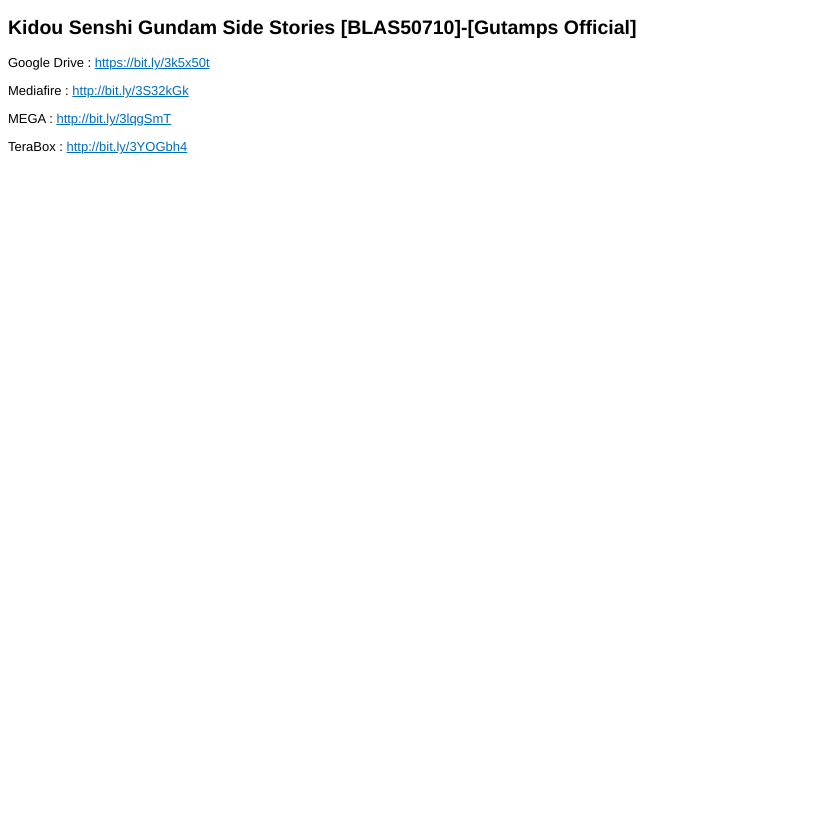
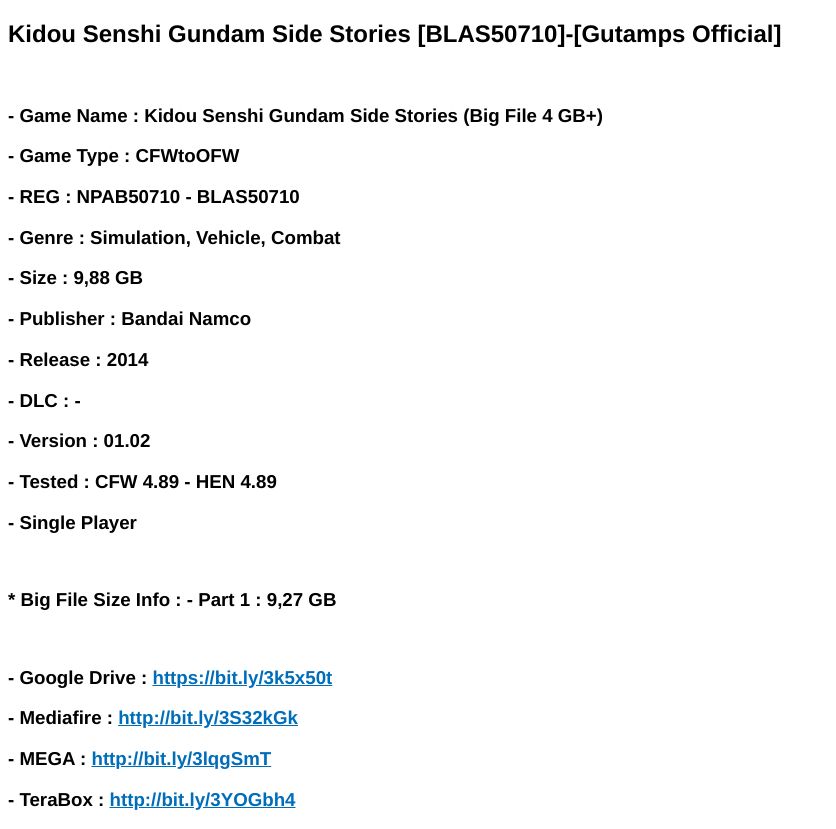
Before and after one commit to gutampsid/ksgssgodc.github.io, a plain HTML site: page index.html in a window 1280 px wide. Shown: the whole page, without its empty margins (0-836 px from the left). Before the commit the page ends 800 px from the top, so only its background shows below. Drawn offline with Linux system fonts and the light colour scheme.

Commit message:
Update index.html

```diff
--- a/index.html
+++ b/index.html
@@ -3,7 +3,7 @@
 <head>
     <title>Kidou Senshi Gundam Side Stories [BLAS50710]-[Gutamps Official]</title>
     <style type="text/css">
-        body, table { font-family: Helvetica, Arial, sans-serif; font-size: 13px; }
+        body, table { font-family: Helvetica, Arial, sans-serif; font-size: 16px; }
         a { color: #006DBA; }
     </style>
     <!--NUMBER--aqsswcpm--NUMBER-->
@@ -17,12 +17,28 @@
     <!--DATECREATED--2021-08-29 11:11:18--DATECREATED-->
     <!--DATEUPDATED--2021-12-11 04:40:44--DATEUPDATED-->
     <!--LABELS--Google Drive--LABELS-->
+
 </head>
 <body>
 <h2>Kidou Senshi Gundam Side Stories [BLAS50710]-[Gutamps Official]</h2>
-<p>Google Drive : <a href="https://bit.ly/3k5x50t" target="_blank" rel="noopener">https://bit.ly/3k5x50t</a></p>
-<p>Mediafire : <a href="http://bit.ly/3S32kGk" target="_blank" rel="noopener">http://bit.ly/3S32kGk</a></p>
-<p>MEGA : <a href="http://bit.ly/3lqgSmT" target="_blank" rel="noopener">http://bit.ly/3lqgSmT</a></p>
-<p>TeraBox : <a href="http://bit.ly/3YOGbh4" target="_blank" rel="noopener">http://bit.ly/3YOGbh4</a></p>
+<br>
+<h3>- Game Name : Kidou Senshi Gundam Side Stories (Big File 4 GB+)</h2>
+<h3>- Game Type : CFWtoOFW</h2>
+<h3>- REG : NPAB50710 - BLAS50710</h2>
+<h3>- Genre : Simulation, Vehicle, Combat</h2>
+<h3>- Size : 9,88 GB</h2>
+<h3>- Publisher : Bandai Namco</h2>
+<h3>- Release : 2014</h2>
+<h3>- DLC : -</h2>
+<h3>- Version : 01.02</h2>
+<h3>- Tested : CFW 4.89 - HEN 4.89</h2>
+<h3>- Single Player</h2>
+<br>
+<h3>* Big File Size Info : - Part 1 : 9,27 GB</h2>
+<br>
+<h3>- Google Drive : <a href="https://bit.ly/3k5x50t" target="_blank" rel="noopener">https://bit.ly/3k5x50t</a></p>
+<h3>- Mediafire : <a href="http://bit.ly/3S32kGk" target="_blank" rel="noopener">http://bit.ly/3S32kGk</a></p>
+<h3>- MEGA : <a href="http://bit.ly/3lqgSmT" target="_blank" rel="noopener">http://bit.ly/3lqgSmT</a></p>
+<h3>- TeraBox : <a href="http://bit.ly/3YOGbh4" target="_blank" rel="noopener">http://bit.ly/3YOGbh4</a></p>
 </body>
 </html>
```
